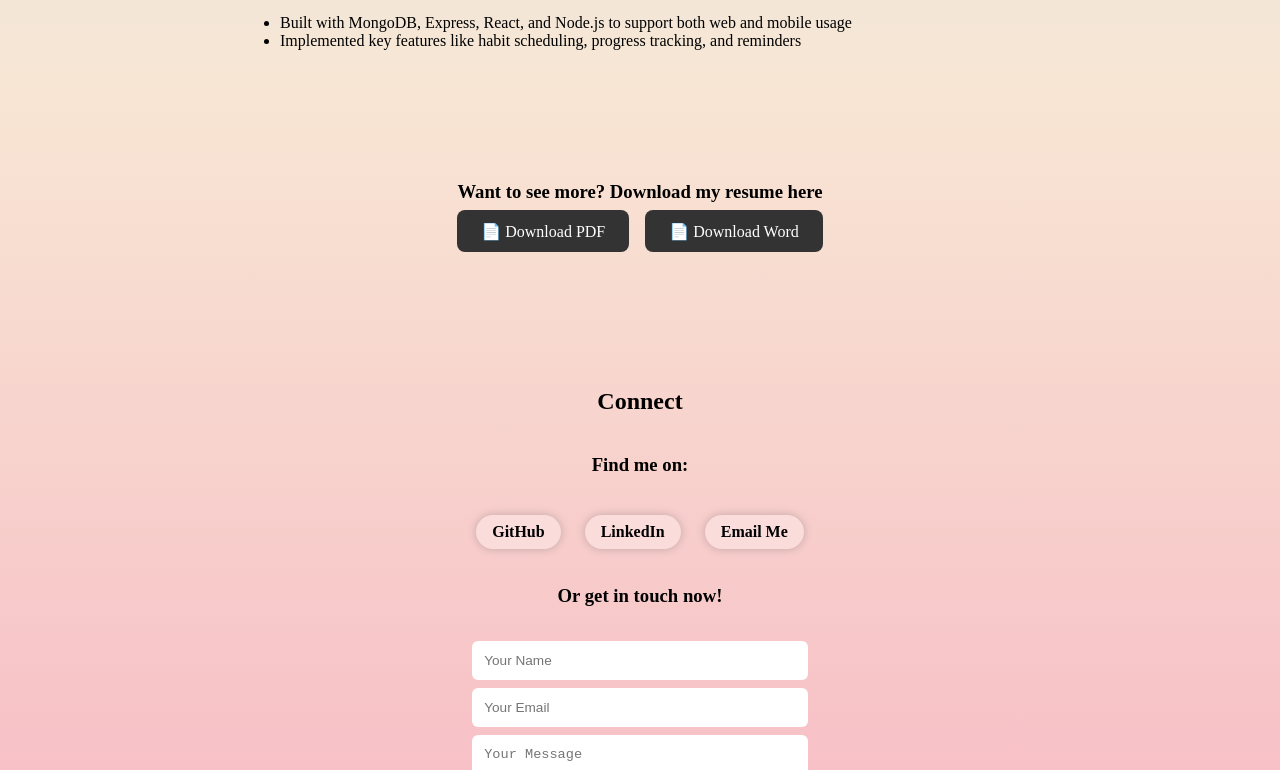
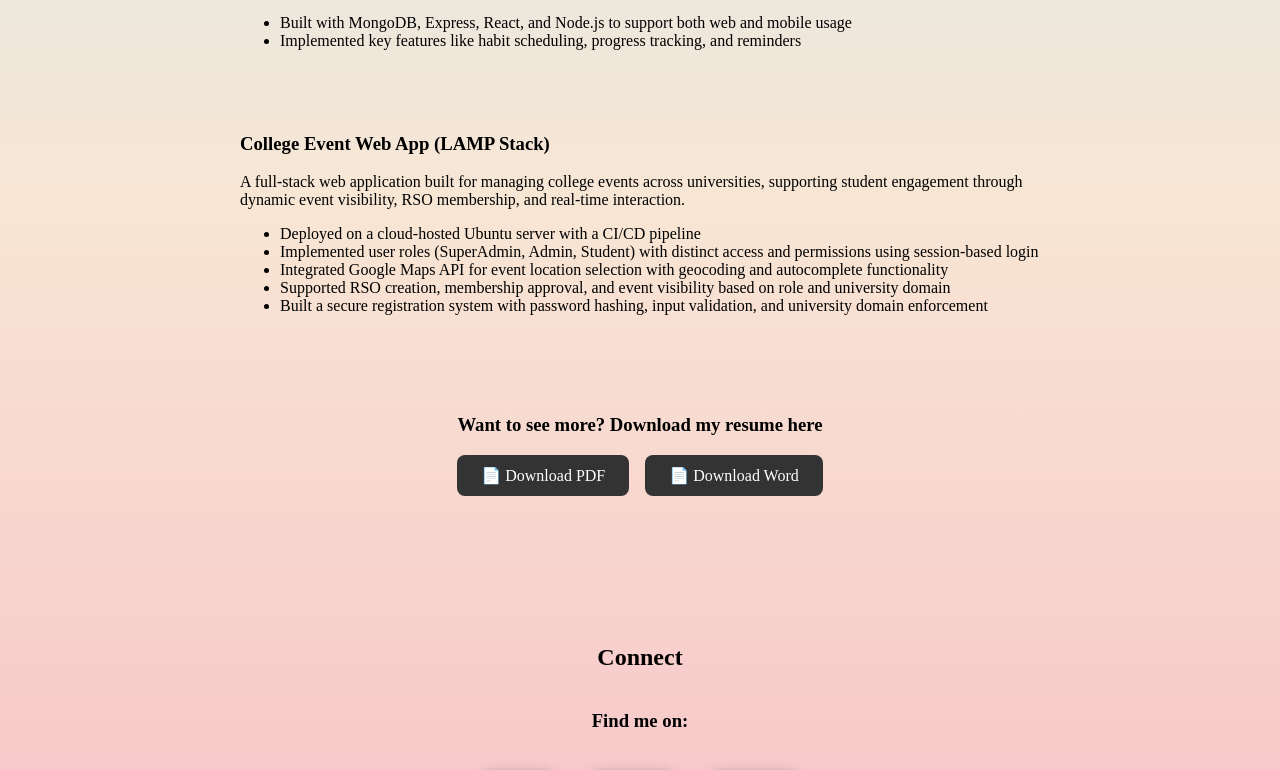
Before and after one commit to biancafrantz/MyWebsite, a React (Create React App) app: page / in a window 1280 px wide. Shown: the part 1856-2626 px from the top of the page. Built offline with nearby package versions, Linux system fonts and the light colour scheme; a web font is replaced by a local one.

Commit message:
Minor changes, mostly cosmetic, with database systems project added

```diff
--- a/src/App.css
+++ b/src/App.css
@@ -201,12 +201,15 @@ html {
 }
 
 .download-button {
-  margin-top: 1rem;
-  padding: 0.8rem 1.5rem;
+  padding: 0.7rem 1.5rem;
   background-color: #333;
   color: white;
   border-radius: 8px;
   text-decoration: none;
+  display: inline-flex;
+  align-items: center;
+  gap: 0.5rem;
+  white-space: nowrap;
 }
 
 .project {
@@ -313,6 +316,7 @@ html {
   object-position: center;
   align-items: center;
   transform: scale(2); /* zoom in */
+  margin-top: 1.5rem;
   margin-left: 1rem;
   object-position: top;
 }
@@ -371,6 +375,6 @@ html {
   text-align: center;
   font-size: 0.8rem;
   color: #030303;
-  margin-top: 4rem;
+  margin-top: 3rem;
   padding-bottom: 1rem;
 }
--- a/src/App.js
+++ b/src/App.js
@@ -61,12 +61,12 @@ function RotatingTitle() {
 
 function PuzzleDemo() {
   const initialCode = `function factorial(n) {
-  if (n <= 0) return 0;
+  if (n <= 1) return 1;
   return n;
 }`;
 
   const correctCode = `function factorial(n) {
-  if (n <= 0) return 0;
+  if (n <= 1) return 1;
   return n * factorial(n - 1);
 }`;
 
@@ -78,8 +78,9 @@ function PuzzleDemo() {
   const runCode = () => {
     try {
       // eslint-disable-next-line no-eval
+      window.__testResult = undefined; // reset before eval
       eval(code + '\nwindow.__testResult = factorial(5);');
-      if (window.__testResult === 15) {
+      if (window.__testResult === 120) {
         const duration = ((performance.now() - startTime) / 1000).toFixed(2);
         setMessage(`You solved the puzzle in ${duration} seconds! 🎉`);
         setSolved(true);
@@ -95,7 +96,7 @@ function PuzzleDemo() {
     setCode(initialCode);
     setMessage('');
     setSolved(false);
-    setStartTime(performance.now()); // ✅ restart the timer here
+    setStartTime(performance.now()); // restart the timer here
   };
 
   return (
@@ -203,7 +204,21 @@ function App() {
           </ul>
         </div>
 
-        <div style={{ marginTop: '3rem', textAlign: 'center' }}>
+        <div className="project">
+          <h3>College Event Web App (LAMP Stack)</h3>
+          <p>
+            A full-stack web application built for managing college events across universities, supporting student engagement through dynamic event visibility, RSO membership, and real-time interaction.
+          </p>
+          <ul>
+            <li>Deployed on a cloud-hosted Ubuntu server with a CI/CD pipeline</li>
+            <li>Implemented user roles (SuperAdmin, Admin, Student) with distinct access and permissions using session-based login</li>
+            <li>Integrated Google Maps API for event location selection with geocoding and autocomplete functionality</li>
+            <li>Supported RSO creation, membership approval, and event visibility based on role and university domain</li>
+            <li>Built a secure registration system with password hashing, input validation, and university domain enforcement</li>
+          </ul>
+        </div>
+
+        <div style={{ marginTop: '1rem', textAlign: 'center' }}>
           <h3>Want to see more? Download my resume here</h3>
           <a href="/Resume_Bianca_Frantzeskakis.pdf" download className="download-button">📄 Download PDF</a>
           <a href="/Resume_Bianca_Frantzeskakis.docx" download className="download-button" style={{ marginLeft: '1rem' }}>📄 Download Word</a>
```
